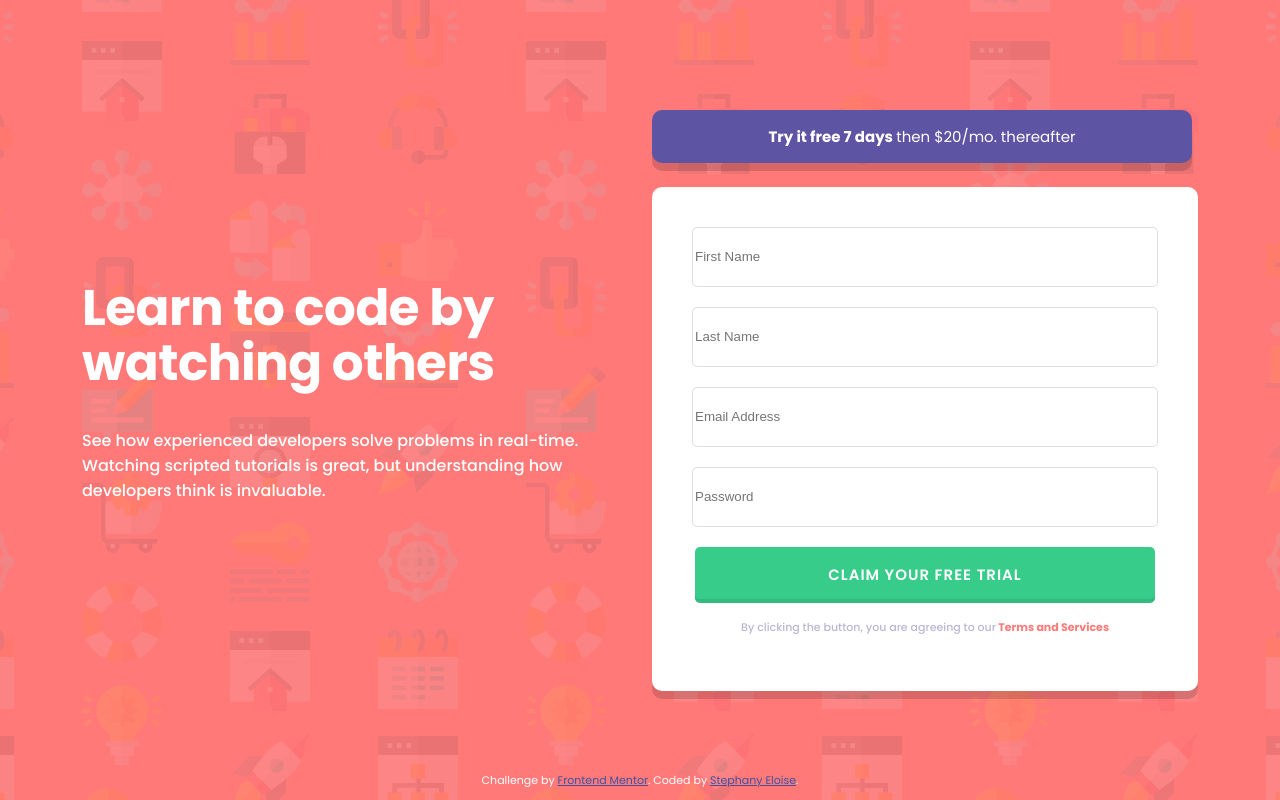
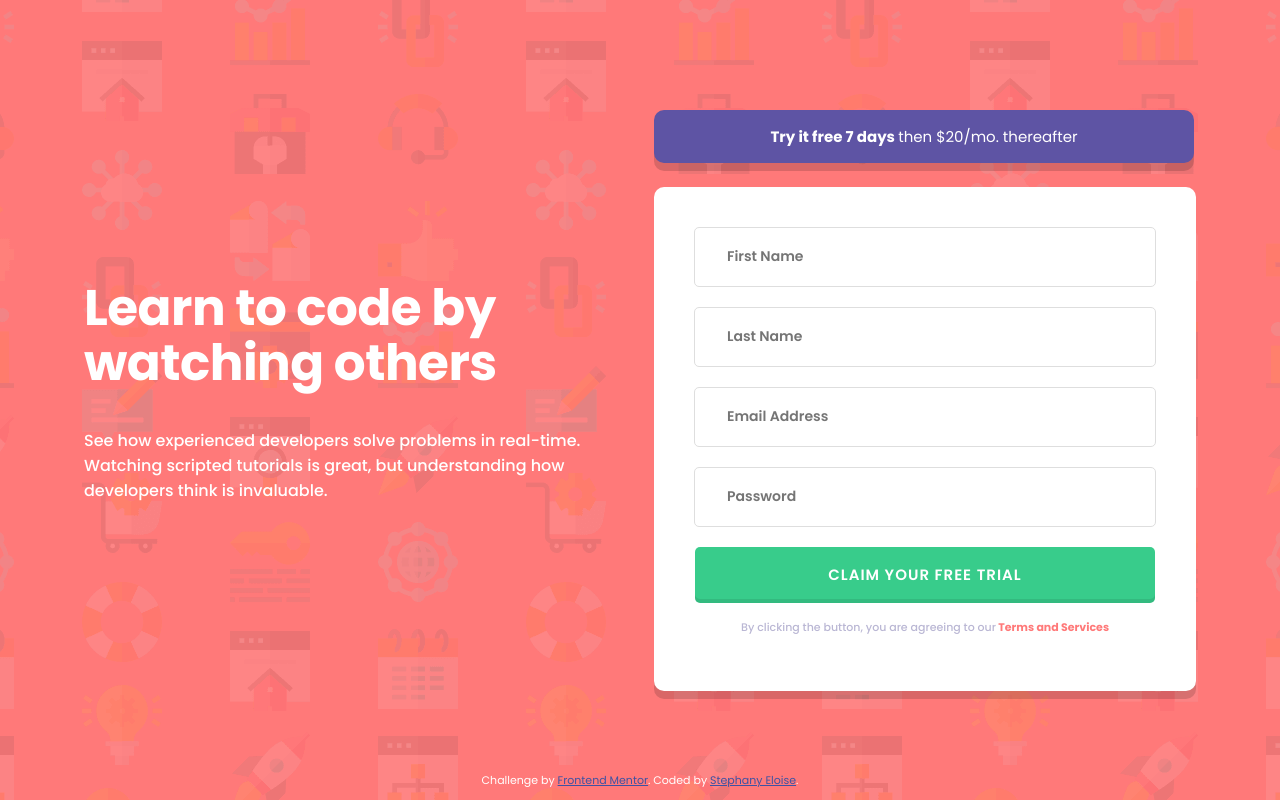
Before and after one commit to StephanyEloise/intro-component-with-sign-up, a plain HTML site: page index.html in a window 1280 px wide. Drawn offline with Linux system fonts and the light colour scheme.

Commit message:
Html, Css

```diff
--- a/index.html
+++ b/index.html
@@ -47,6 +47,8 @@
       </p>
     </div>
 
+    <div id="errorMessage" ></div>
+
   </div>
   <footer>
     <p class="attribution">
--- a/style.css
+++ b/style.css
@@ -81,12 +81,17 @@ input {
     display: flex;
     justify-content: center;
     text-align: start;
-    width: 460px;
+    font-family: Poppins;
+    font-size: 14px;
+    font-weight: 600;
+    width: 426px;
     height: 56px;
+    color: #3D3B48;
     border: 1px solid #DEDEDE;
     border-radius: 5px;
-    transition: border-color 0.3s;
     margin-bottom: 20px;
+    padding-left: 32px;
+    outline: none;
 }
 
 input:focus {
```
